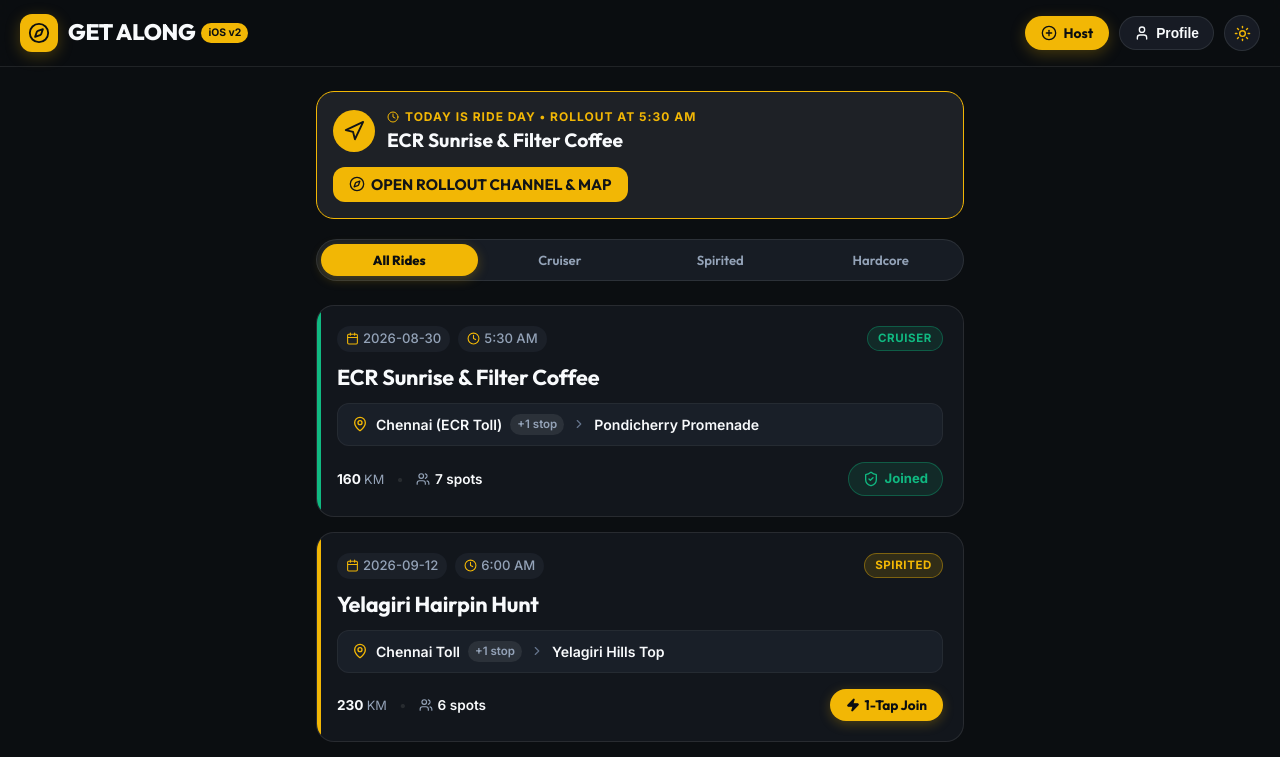
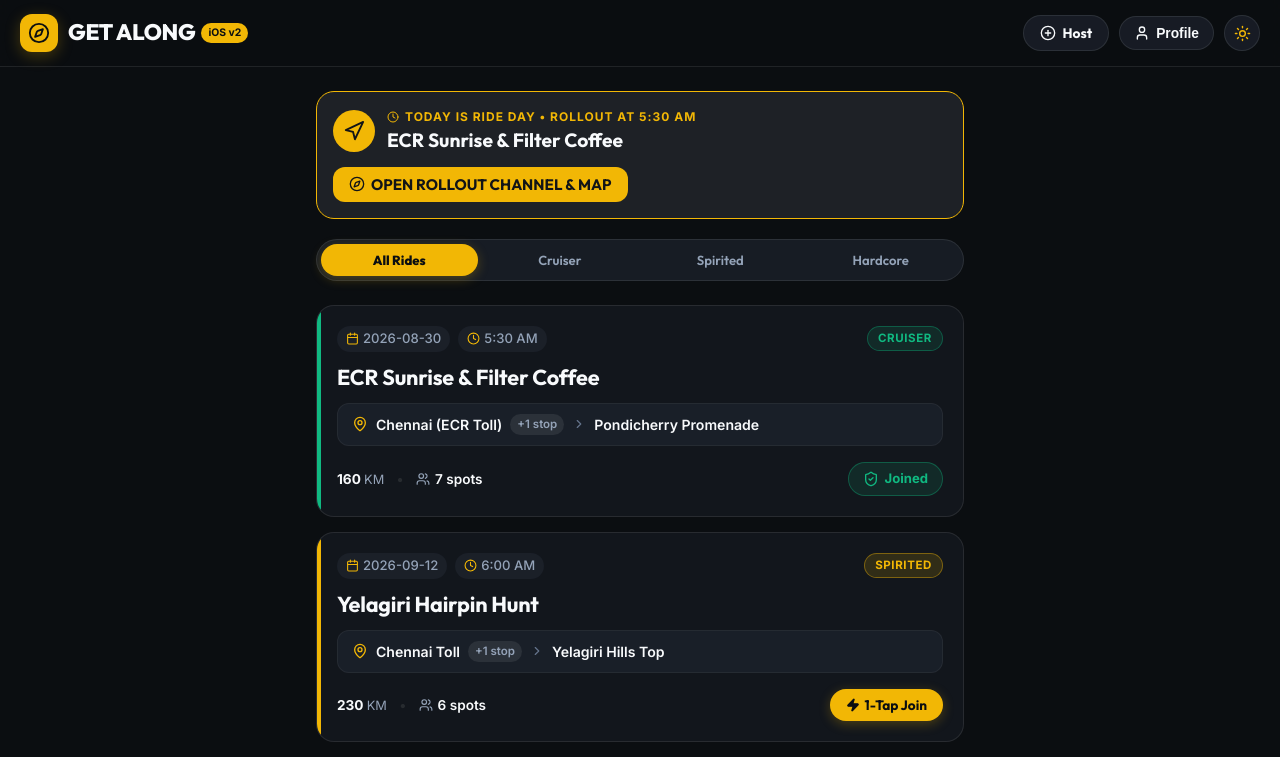
Before and after one commit to Surya9654/GetAlong, a React (Vite) app in the folder v2/: page / in a window 1280 px wide. Shown: the top 757 px of the page. Built offline with nearby package versions, Linux system fonts and the light colour scheme.

Commit message:
Highlight Host navigation button only when active/clicked

```diff
--- a/v2/src/App.jsx
+++ b/v2/src/App.jsx
@@ -184,9 +184,9 @@ export default function App() {
             onClick={() => setShowHostModal(true)}
             className="ios-pressable"
             style={{
-              backgroundColor: 'var(--amber)',
-              color: '#0B0E11',
-              border: 'none',
+              backgroundColor: showHostModal ? 'var(--amber)' : 'var(--surface-raised)',
+              color: showHostModal ? '#0B0E11' : 'var(--text-primary)',
+              border: showHostModal ? '1px solid var(--amber)' : '1px solid var(--border-color)',
               borderRadius: 'var(--radius-full)',
               padding: '8px 16px',
               fontFamily: 'var(--font-heading)',
@@ -196,10 +196,10 @@ export default function App() {
               alignItems: 'center',
               gap: '6px',
               cursor: 'pointer',
-              boxShadow: '0 4px 15px var(--amber-glow)',
+              boxShadow: showHostModal ? '0 4px 15px var(--amber-glow)' : 'none',
             }}
           >
-            <PlusCircle size={16} /> Host
+            <PlusCircle size={16} color={showHostModal ? '#0B0E11' : 'var(--text-primary)'} /> Host
           </button>
 
           <button
```
